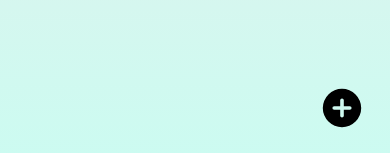
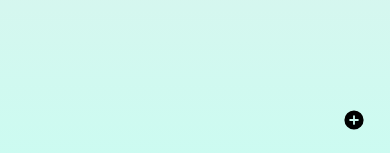
Before and after one commit to MattKen18/personal-site, a Next.js app in the folder personal-website/: page / in a window 390 px wide. Shown: the part 688-841 px from the top of the page. Built offline with nearby package versions, Linux system fonts and the light colour scheme; a web font is replaced by a local one.

Commit message:
Responsive design improvements

```diff
--- a/personal-website/components/ContactBtn.tsx
+++ b/personal-website/components/ContactBtn.tsx
@@ -13,8 +13,8 @@ function ContactBtn() {
   }
 
   return (
-    <div className='transition-all p-1 duration-200 flex flex-col items-center justify-center rounded-full'>
-      <div id='contacts-container' className={`flex flex-col gap-4 overflow-hidden w-10 ${contactsOpen ? 'flex-1' : 'h-0'}`}>
+    <div className='p-1 flex flex-col items-center justify-center rounded-full'>
+      <div id='contacts-container' className={`flex flex-col gap-4 overflow-hidden w-6 md:w-10 ${contactsOpen ? 'h-full' : 'h-0'}`}>
         <Link
           href={'https://github.com/MattKen18'}
           target='_blank'
@@ -22,8 +22,8 @@ function ContactBtn() {
           >
           <Image
             src='/logos/github.png'
-            width={60}
-            height={60}
+            width={40}
+            height={40}
             alt="github logo"
             className=''
           />
@@ -36,8 +36,8 @@ function ContactBtn() {
         >
           <Image
             src='/logos/linkedin.png'
-            width={60}
-            height={60}
+            width={40}
+            height={40}
             alt="linkedin logo"
           />
         </Link>
@@ -49,8 +49,8 @@ function ContactBtn() {
         >
           <Image
             src='/logos/gmail.png'
-            width={60}
-            height={60}
+            width={40}
+            height={40}
             alt="email logo"
 
           />
@@ -60,7 +60,7 @@ function ContactBtn() {
       <button
       onClick={toggleContactsOpen}
       className='mt-4'>
-        <PlusCircleIcon className={`w-12 h-12 ${contactsOpen && 'rotate-180 text-slate-800 dark:bg-blue-400 dark:rounded-full'} transition-all duration-200`}/>
+        <PlusCircleIcon className={`w-6 md:w-10 ${contactsOpen && 'rotate-180 text-slate-800 dark:bg-blue-400 dark:rounded-full'} transition-all duration-200`}/>
       </button>
     </div>
   )
--- a/personal-website/components/Stats.tsx
+++ b/personal-website/components/Stats.tsx
@@ -11,7 +11,7 @@ import SkillLevel from './SkillLevel'
 function Stats() {
 
   return (
-    <motion.div className='w-full h-[80%] lg:h-full flex flex-col lg:flex-row lg:gap-14 items-center justify-center'
+    <motion.div className='w-full h-[80%] lg:h-full flex flex-col lg:flex-row lg:gap-14 items-center md:justify-center'
       initial={{
         scale: 0,
       }}
@@ -26,7 +26,7 @@ function Stats() {
           <p className='break-words w-30'>Skills & Tools</p>
         </SectionHeading>
       </div>
-      <div className='flex flex-col space-y-4 mt-4 lg:mt-20  items-center h-[75%] w-[70%] md:w-[80%] xl:w-[70%] 2xl:w-[60%]'>
+      <div className='flex flex-col space-y-4 mt-4 lg:mt-20 items-center h-[75%] w-full md:w-[80%] xl:w-[70%] 2xl:w-[60%]'>
         <div id="skills-container" className='dark:text-white w-full h-full grid grid-cols-2 sm:grid-cols-3 gap-2 md:gap-4 lg:gap-8 text-xs xl:text-lg 2xl:text-xl'>
           <div className='relative group overflow-hidden flex flex-col -space-y-2 lg:space-y-2 items-center justify-center rounded-lg p-2 font-bold hover:cursor-default hover:scale-110 row-span-2'>
             <div className='flex items-center justify-center absolute overfow-hidden top-0 left-0 w-0 h-full -z-10 group-hover:w-full bg-yellow-500 group-hover:z-10 transition-all duration-200'>
```
